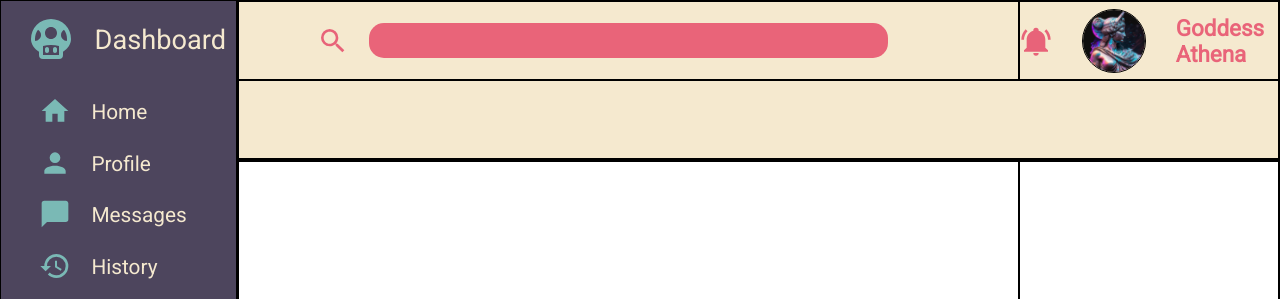
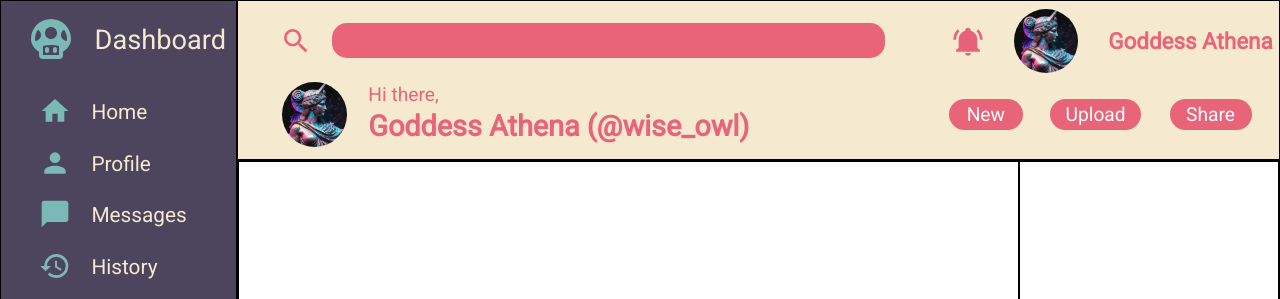
Before and after one commit to Confucii/dashboard, a plain HTML site: page index.html in a window 1280 px wide. Shown: the top 299 px of the page. Drawn offline with Linux system fonts and the light colour scheme.

Commit message:
Style header

```diff
--- a/index.html
+++ b/index.html
@@ -27,8 +27,13 @@
         </div>
         <div class="header">
             <div class="search"><img src="./images/magnify.svg" alt="magnifying glass"><input type="text" name="search" id="search" /></div>
-            <div class="user-info"> <img src="./images/bell-ring.svg" alt="bell"> <img src="./images/pfp.png" alt="">Goddess Athena</div>
-            <div class="buttons"></div>
+            <div class="user-info">
+                <img src="./images/bell-ring.svg" alt="bell">
+                <img src="./images/pfp.png" alt="profile image">Goddess Athena</div>
+            <div class="header-bottom">
+                <img src="./images/pfp.png" alt="profile image">
+                <div class="greeting"><span class="greet">Hi there,</span><span class="name">Goddess Athena (@wise_owl)</span></div>
+                <div class="buttons"><button type="button">New</button><button type="button">Upload</button><button type="button">Share</button></div></div>
         </div>
         <div class="content">
             <div class="projects"></div>
--- a/style/style.css
+++ b/style/style.css
@@ -76,13 +76,10 @@
 }
 
 .header {
-    grid-template-columns: 3fr 1fr;
+    grid-template-columns: 2fr 1fr;
     grid-template-rows: repeat(2, 1fr);
     background-color: #F5E9CF;
-}
-
-.header > div {
-    border: 1px solid black;
+    padding-left: 4%;
 }
 
 .search {
@@ -90,7 +87,6 @@
     grid-template-columns: auto 1fr;
     gap: 20px;
     align-items: center;
-    padding-left: 10%;
 }
 
 #search {
@@ -102,7 +98,7 @@
     border-radius: 15px;
     font-size: 1.2rem;
     padding-left: 3%;
-    width: 80%;
+    width: 90%;
 }
 
 .user-info {
@@ -127,11 +123,57 @@
     border-radius: 50%;
     width: 4rem;
     height: 4rem;
-    border: 1px solid black;
+}
+
+.header-bottom {
+    grid-column: 1 / 3;
+    display: grid;
+    align-items: center;
+    grid-template-columns: 1fr 8fr 5fr;
+    gap: 20px;
+    padding-bottom: 10px;
+}
+
+.header-bottom > * {
+    height: 100%;
+}
+
+.header-bottom > img {
+    justify-self: center;
+    height: 95%;
+    width: 95%;
+    border-radius: 50%;
+}
+
+.greeting {
+    display: grid;
+    align-items: center;
+    font-size: 1.2rem;
+    color: #E96479;
+}
+
+.name {
+    align-self: start;
+    font-size: 1.8rem;
+    font-weight: 600;
 }
 
 .buttons {
-    grid-column: 1 / 3;
+    display: grid;
+    grid-auto-flow: column;
+    justify-items: center;
+    align-items: center;
+    padding-right: 4%;
+}
+
+.buttons button {
+    border: none;
+    border-radius: 20px;
+    width: 75%;
+    height: 45%;
+    font-size: 1.2rem;
+    color: white;
+    background-color: #E96479;
 }
 
 .content {
```
